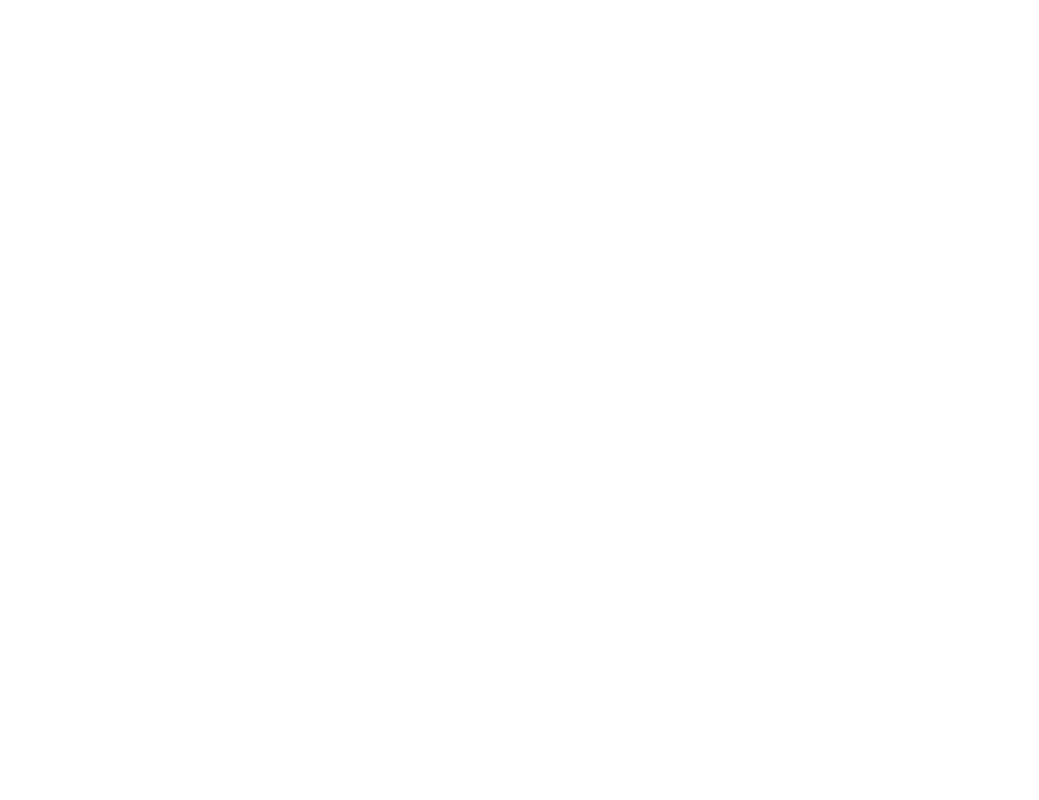
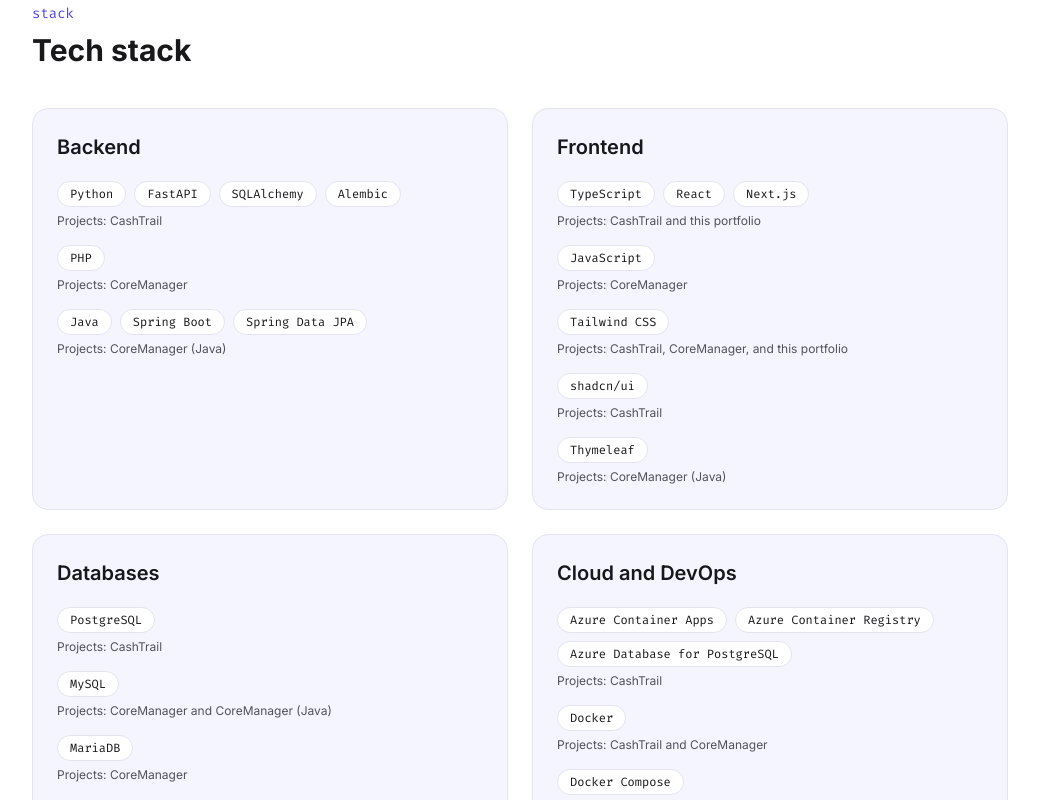
Before and after one commit to juliacancio-dev/portfolio, a Next.js app: page /en in a window 1280 px wide. Shown: the part 3400-4200 px from the top of the page, without its empty margins (120-1159 px from the left). Before the commit the page ends 3408 px from the top, so only its background shows below. Built offline with nearby package versions, Linux system fonts and the light colour scheme.

Commit message:
feat: adiciona a seção Stack

```diff
--- a/src/features/home/home-page.tsx
+++ b/src/features/home/home-page.tsx
@@ -1,5 +1,6 @@
 import AboutSection from "@/features/about/about-section";
 import ProjectsSection from "@/features/projects/projects-section";
+import StackSection from "@/features/stack/stack-section";
 import Hero from "./components/hero";
 
 export default function HomePage() {
@@ -8,6 +9,7 @@ export default function HomePage() {
       <Hero />
       <AboutSection />
       <ProjectsSection />
+      <StackSection />
     </main>
   );
 }
--- /dev/null
+++ b/src/features/stack/messages/en.json
@@ -0,0 +1,19 @@
+{
+  "eyebrow": "stack",
+  "title": "Tech stack",
+  "usedIn": "Projects: {projects}",
+  "groups": {
+    "backend": "Backend",
+    "frontend": "Frontend",
+    "database": "Databases",
+    "cloud": "Cloud and DevOps",
+    "testing": "Testing"
+  },
+  "usage": {
+    "cashtrail": "CashTrail",
+    "coremanager": "CoreManager",
+    "coremanagerJava": "CoreManager (Java)",
+    "portfolio": "this portfolio",
+    "all": "all"
+  }
+}
--- /dev/null
+++ b/src/features/stack/messages/pt.json
@@ -0,0 +1,19 @@
+{
+  "eyebrow": "stack",
+  "title": "Tecnologias",
+  "usedIn": "Projetos: {projects}",
+  "groups": {
+    "backend": "Backend",
+    "frontend": "Frontend",
+    "database": "Banco de dados",
+    "cloud": "Cloud e DevOps",
+    "testing": "Testes"
+  },
+  "usage": {
+    "cashtrail": "CashTrail",
+    "coremanager": "CoreManager",
+    "coremanagerJava": "CoreManager (Java)",
+    "portfolio": "este portfólio",
+    "all": "todos"
+  }
+}
--- /dev/null
+++ b/src/features/stack/stack-section.tsx
@@ -0,0 +1,60 @@
+import { useFormatter, useTranslations } from "next-intl";
+import { stackGroups } from "./stack";
+
+export default function StackSection() {
+  const t = useTranslations("Stack");
+  const format = useFormatter();
+
+  return (
+    <section
+      id="stack"
+      aria-labelledby="stack-title"
+      className="border-border scroll-mt-16 border-t"
+    >
+      <div className="mx-auto max-w-5xl px-6 py-20">
+        <p className="text-primary font-mono text-sm">{t("eyebrow")}</p>
+        <h2 id="stack-title" className="mt-2 text-3xl font-bold">
+          {t("title")}
+        </h2>
+
+        <div className="mt-10 grid gap-6 md:grid-cols-2">
+          {stackGroups.map((group) => (
+            <div
+              key={group.key}
+              className="bg-surface border-border rounded-2xl border p-6"
+            >
+              <h3 className="text-xl font-semibold">
+                {t(`groups.${group.key}`)}
+              </h3>
+              <ul className="mt-5 flex flex-col gap-4">
+                {group.rows.map((row) => (
+                  <li key={row.techs.join()}>
+                    <ul className="flex flex-wrap gap-2">
+                      {row.techs.map((tech) => (
+                        <li
+                          key={tech}
+                          className="bg-background border-border rounded-full border px-3 py-1 font-mono text-xs"
+                        >
+                          {tech}
+                        </li>
+                      ))}
+                    </ul>
+                    <p className="text-muted mt-1.5 text-xs">
+                      {t("usedIn", {
+                        // Junta a lista no formato do idioma:
+                        // "CashTrail e este portfólio" / "CashTrail and this portfolio".
+                        projects: format.list(
+                          row.usedIn.map((usage) => t(`usage.${usage}`)),
+                        ),
+                      })}
+                    </p>
+                  </li>
+                ))}
+              </ul>
+            </div>
+          ))}
+        </div>
+      </div>
+    </section>
+  );
+}
--- /dev/null
+++ b/src/features/stack/stack.ts
@@ -0,0 +1,85 @@
+// Cada linha liga tecnologias a projetos públicos onde elas podem ser conferidas.
+// Os nomes dos grupos e dos projetos ficam em messages/pt.json e en.json.
+
+export type GroupKey =
+  "backend" | "frontend" | "database" | "cloud" | "testing";
+
+export type UsageKey =
+  "cashtrail" | "coremanager" | "coremanagerJava" | "portfolio" | "all";
+
+type StackRow = {
+  techs: readonly string[];
+  usedIn: readonly UsageKey[];
+};
+
+type StackGroup = {
+  key: GroupKey;
+  rows: readonly StackRow[];
+};
+
+export const stackGroups: readonly StackGroup[] = [
+  {
+    key: "backend",
+    rows: [
+      {
+        techs: ["Python", "FastAPI", "SQLAlchemy", "Alembic"],
+        usedIn: ["cashtrail"],
+      },
+      { techs: ["PHP"], usedIn: ["coremanager"] },
+      {
+        techs: ["Java", "Spring Boot", "Spring Data JPA"],
+        usedIn: ["coremanagerJava"],
+      },
+    ],
+  },
+  {
+    key: "frontend",
+    rows: [
+      {
+        techs: ["TypeScript", "React", "Next.js"],
+        usedIn: ["cashtrail", "portfolio"],
+      },
+      { techs: ["JavaScript"], usedIn: ["coremanager"] },
+      {
+        techs: ["Tailwind CSS"],
+        usedIn: ["cashtrail", "coremanager", "portfolio"],
+      },
+      { techs: ["shadcn/ui"], usedIn: ["cashtrail"] },
+      { techs: ["Thymeleaf"], usedIn: ["coremanagerJava"] },
+    ],
+  },
+  {
+    key: "database",
+    rows: [
+      { techs: ["PostgreSQL"], usedIn: ["cashtrail"] },
+      { techs: ["MySQL"], usedIn: ["coremanager", "coremanagerJava"] },
+      { techs: ["MariaDB"], usedIn: ["coremanager"] },
+    ],
+  },
+  {
+    key: "cloud",
+    rows: [
+      {
+        techs: [
+          "Azure Container Apps",
+          "Azure Container Registry",
+          "Azure Database for PostgreSQL",
+        ],
+        usedIn: ["cashtrail"],
+      },
+      { techs: ["Docker"], usedIn: ["cashtrail", "coremanager"] },
+      { techs: ["Docker Compose"], usedIn: ["cashtrail"] },
+      { techs: ["GitHub Actions"], usedIn: ["cashtrail", "portfolio"] },
+      { techs: ["Vercel"], usedIn: ["portfolio"] },
+      { techs: ["Git"], usedIn: ["all"] },
+    ],
+  },
+  {
+    key: "testing",
+    rows: [
+      { techs: ["pytest", "Testcontainers"], usedIn: ["cashtrail"] },
+      { techs: ["PHPUnit"], usedIn: ["coremanager"] },
+      { techs: ["Playwright"], usedIn: ["cashtrail", "coremanager"] },
+    ],
+  },
+];
--- a/src/shared/i18n/messages.ts
+++ b/src/shared/i18n/messages.ts
@@ -4,6 +4,8 @@ import homeEn from "@/features/home/messages/en.json";
 import homePt from "@/features/home/messages/pt.json";
 import projectsEn from "@/features/projects/messages/en.json";
 import projectsPt from "@/features/projects/messages/pt.json";
+import stackEn from "@/features/stack/messages/en.json";
+import stackPt from "@/features/stack/messages/pt.json";
 import sharedEn from "@/shared/messages/en.json";
 import sharedPt from "@/shared/messages/pt.json";
 
@@ -13,6 +15,7 @@ const pt = {
   Home: homePt,
   Projects: projectsPt,
   Shared: sharedPt,
+  Stack: stackPt,
 };
 
 export type Messages = typeof pt;
@@ -23,6 +26,7 @@ const en: Messages = {
   Home: homeEn,
   Projects: projectsEn,
   Shared: sharedEn,
+  Stack: stackEn,
 };
 
 export const messages = { pt, en };
```
